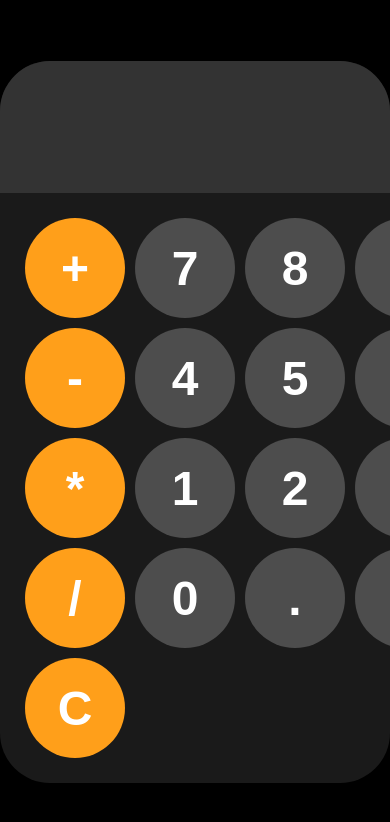
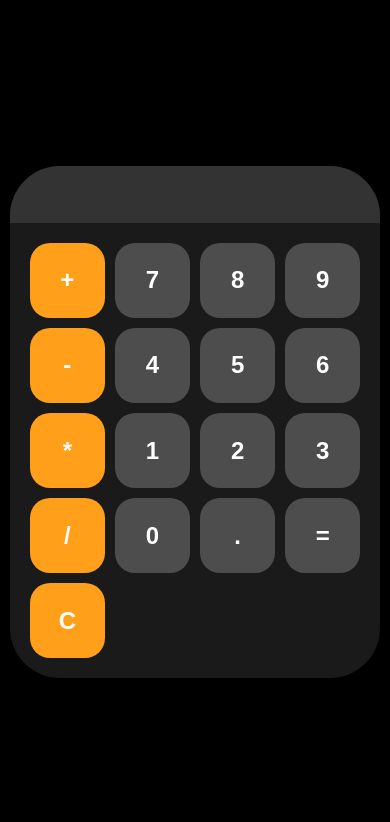
Before and after one commit to zimriq/Zimri, a plain HTML site: page beginner-calculator-proj/index.html in a window 390 px wide. Drawn offline with Linux system fonts and the light colour scheme.

Commit message:
Update spacing issues

```diff
--- a/beginner-calculator-proj/index.js
+++ b/beginner-calculator-proj/index.js
@@ -1,7 +1,7 @@
 const display = document.getElementById("display");
 
 function appendToDisplay(input){
-    display.value += input;
+    display.value += input + ' ';
 }
 
 function clearDisplay(){
--- a/beginner-calculator-proj/styles.css
+++ b/beginner-calculator-proj/styles.css
@@ -13,12 +13,14 @@ body{
     border-radius: 50px;
     max-width: 500px;
     overflow: hidden;
+    width: 90vw;
+    margin: 20px auto;
 }
 
 #display{
     width: 100%;
-    padding: 20px;
-    font-size: 5rem;
+    padding: 15px;
+    font-size: 3rem;
     text-align: left;
     border: none;
     background-color: hsl(0, 0%, 20%);
@@ -29,19 +31,34 @@ body{
     display: grid;
     grid-template-columns: repeat(4, 1fr);
     gap: 10px;
-    padding: 25px;
+    padding: 20px;
+    text-align: center;
 }
 
 button{
-    width: 100px;
-    height: 100px;
-    border-radius: 50px;
+    width: 100%;
+    aspect-ratio: 1 / 1;
+    border-radius: 30px;
     border: none;
     background-color: hsl(0, 0%, 30%);
     color: white;
-    font-size: 3rem;
+    font-size: 2rem;
     font-weight: bold;
     cursor: pointer;
+}
+
+@media (max-width: 480px) {
+    #display {
+        font-size: 2rem;
+        padding: 10px;
+    }
+    button {
+        font-size: 1.5rem;
+        border-radius: 20px;
+    }
+    #calculator {
+        width: 95vw;
+    }
 }
 button:hover{
     background-color: hsl(0, 0%, 40%);
```
